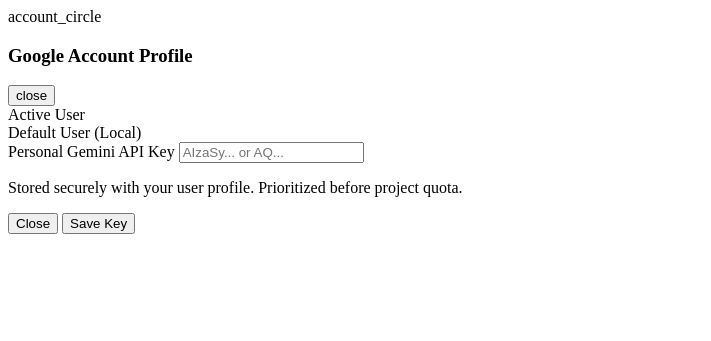
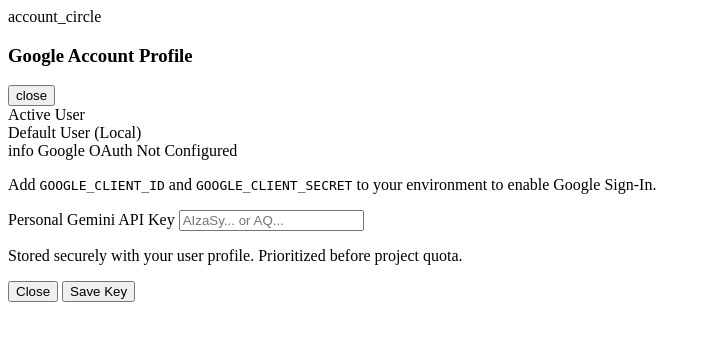
Before and after one commit to dannica2k/anki-cards, a Python web app: template templates/partials/account_modal.html in a window 1280 px wide. Shown: the top 341 px of the page, without its empty margins (0-711 px from the left). Run offline with Jinja, Linux system fonts and the light colour scheme; the template is opened without the code that fills it, so the values that code supplies are empty.

Commit message:
fix(auth): fix google oauth client config and add dotenv loading for Google Sign-In

```diff
--- a/templates/partials/account_modal.html
+++ b/templates/partials/account_modal.html
@@ -23,14 +23,27 @@
           <a href="/api/auth/logout" class="text-xs text-red-600 hover:underline font-semibold ml-2">Log out</a>
           {% endif %}
         </div>
-        {% if not is_authenticated and login_url %}
+        {% if not is_authenticated %}
+          {% if login_url %}
           <div class="pt-2">
             <a href="{{ login_url }}" target="_self"
-             class="w-full flex items-center justify-center gap-2 px-3 py-2 bg-white hover:bg-slate-50 text-slate-700 border border-slate-300 rounded-xl text-xs font-semibold shadow-2xs transition">
+               class="w-full flex items-center justify-center gap-2.5 px-4 py-2.5 bg-white hover:bg-slate-50 text-slate-700 border border-slate-300 rounded-xl text-sm font-semibold shadow-2xs hover:shadow transition">
               <img src="https://www.gstatic.com/firebasejs/ui/2.0.0/images/auth/google.svg" class="w-4 h-4">
               <span>Sign in with Google</span>
             </a>
+            <p class="text-xs text-slate-400 mt-1.5 text-center">Sign in to fetch private files and sync decks to your Google Drive.</p>
           </div>
+          {% else %}
+          <div class="mt-2 p-3 bg-amber-50 border border-amber-200/80 rounded-xl text-xs text-amber-800 space-y-1">
+            <div class="font-bold flex items-center gap-1.5">
+              <span class="material-symbols-outlined text-sm">info</span>
+              <span>Google OAuth Not Configured</span>
+            </div>
+            <p class="text-[11px] text-amber-700 leading-relaxed">
+              Add <code>GOOGLE_CLIENT_ID</code> and <code>GOOGLE_CLIENT_SECRET</code> to your environment to enable Google Sign-In.
+            </p>
+          </div>
+          {% endif %}
         {% endif %}
       </div>
 
```
Also changed, not shown: server.py (+33 -9 lines). Lines whose indentation alone changed are shown as unchanged.
